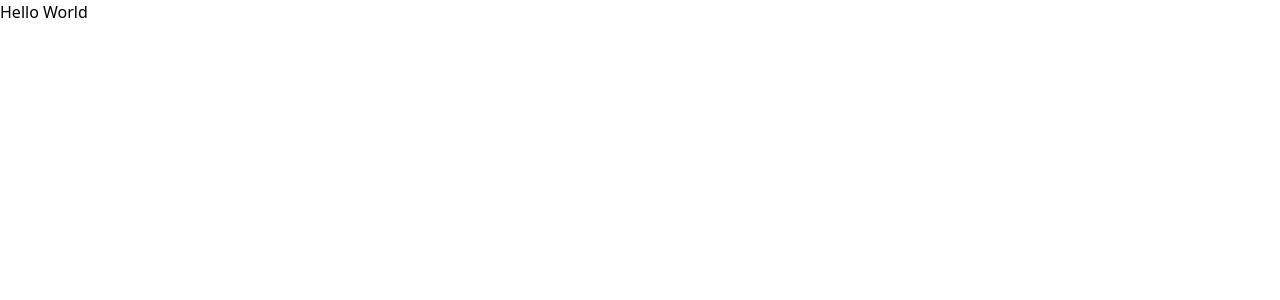
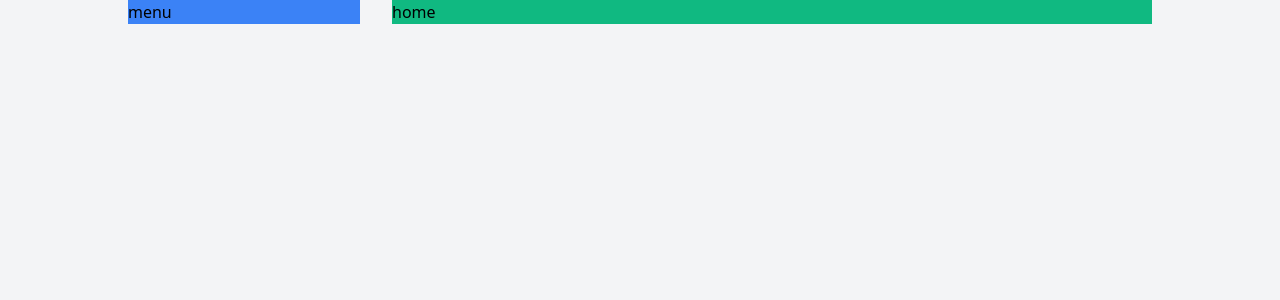
Before and after one commit to toki-developer/group-manager-client, a Next.js app: page / in a window 1280 px wide. Shown: the top 300 px of the page. Built offline with nearby package versions, Linux system fonts and the light colour scheme.

Commit message:
add/Layout作成

```diff
--- /dev/null
+++ b/src/components/FixedMenu.tsx
@@ -0,0 +1,7 @@
+export const FixedMenu = () => {
+  return (
+    <div>
+      <div>fixedmenu</div>
+    </div>
+  );
+};
--- /dev/null
+++ b/src/components/SideMenu.tsx
@@ -0,0 +1,7 @@
+export const SideMenu = () => {
+  return (
+    <div>
+      <div>menu</div>
+    </div>
+  );
+};
--- /dev/null
+++ b/src/components/layout.tsx
@@ -0,0 +1,25 @@
+import type { ReactNode } from "react";
+import { FixedMenu } from "src/components/FixedMenu";
+import { SideMenu } from "src/components/SideMenu";
+
+export const Layout = (props: { children: ReactNode }) => {
+  return (
+    <div className={"min-h-screen bg-gray-100"}>
+      <div
+        className={
+          "max-w-3xl mx-auto lg:grid lg:max-w-5xl lg:grid-cols-12 lg:gap-8"
+        }
+      >
+        <div className={"lg:col-span-9 lg:order-2 bg-green-500"}>
+          {props.children}
+        </div>
+        <div className={"hidden lg:block col-span-3 order-1 bg-blue-500"}>
+          <SideMenu />
+        </div>
+        <div className={"lg:hidden fixed bottom-0 w-full max-w-3xl bg-red-500"}>
+          <FixedMenu />
+        </div>
+      </div>
+    </div>
+  );
+};
--- a/src/pages/index.tsx
+++ b/src/pages/index.tsx
@@ -1,5 +1,7 @@
-import Head from "next/head";
+import { Layout } from "src/components/layout";
 
-export default function Home() {
-  return <div>Hello World</div>;
-}
+const IndexPage = () => {
+  return <Layout>home</Layout>;
+};
+
+export default IndexPage;
```
